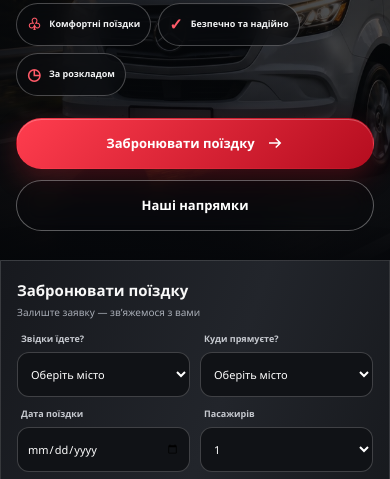
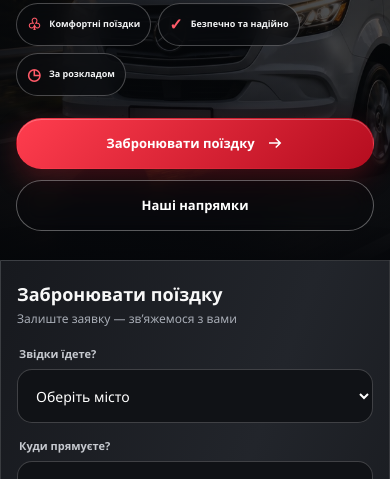
Before and after one commit to Mikhd5/YKUS-TRANSFER, a plain HTML site: page index.html in a window 390 px wide. Shown: the part 310-789 px from the top of the page. Drawn offline with Linux system fonts and the light colour scheme.

Commit message:
Fix mobile booking form layout and input sizing

```diff
--- a/index.html
+++ b/index.html
@@ -102,7 +102,7 @@
 
     /* Booking */
     .booking-band{position:relative;z-index:3;margin-top:-1px;padding:23px 0 26px;background:linear-gradient(110deg,#17191e,#22252b 52%,#15171b);border:1px solid rgba(255,255,255,.13);border-radius:0 0 28px 28px;box-shadow:0 20px 50px rgba(0,0,0,.35)}
-    .booking-grid{display:grid;grid-template-columns:1.05fr 1fr 1fr 1fr .7fr 1fr auto;gap:12px;align-items:end}
+    .booking-grid{display:grid;grid-template-columns:1.05fr 1fr 1fr 1fr .7fr 1fr auto;gap:12px;align-items:end}.booking-grid>*{min-width:0}.field{min-width:0}.field input[type="date"]{color-scheme:dark;max-width:100%}
     .booking-intro strong{display:block;font-size:16px}.booking-intro small{display:block;color:var(--muted);font-size:10px;margin-top:3px}
     .field label{display:block;margin:0 0 6px 4px;color:#c6c9cf;font-size:10px;font-weight:850}
     .field select,.field input{display:block;width:100%;min-width:0;height:47px;padding:0 12px;border:1px solid rgba(255,255,255,.2);border-radius:14px;background:#101216;color:#fff;font-size:12px;outline:none}
@@ -213,7 +213,7 @@
       .hero{padding:calc(var(--header-h) + 48px) 0 30px}.hero:before{background-image:linear-gradient(90deg,rgba(5,7,10,.9),rgba(5,7,10,.68)),linear-gradient(0deg,#090a0d 0%,transparent 35%),url("hero-carpathians.webp");background-position:64% center}
       .eyebrow{font-size:9px;letter-spacing:.17em}.hero h1{font-size:clamp(40px,11.2vw,62px);margin:18px 0 15px;line-height:.98}.hero-lead{font-size:16px;margin-bottom:19px}.hero-break{display:none}.hero-tags{gap:7px;margin-bottom:22px}.hero-tag{font-size:9px;padding:8px 10px}.hero-buttons{display:grid;grid-template-columns:1fr}.hero-buttons .btn{width:100%}
       .hero-feature-row{gap:7px;margin-top:22px}.hero-feature{padding:11px 10px;gap:8px;border-radius:15px}.hero-feature-icon{width:31px;height:31px;flex-basis:31px;border-radius:10px;font-size:15px}.hero-feature b{font-size:9px}.hero-feature small{font-size:8px}
-      .booking-band{padding:18px 0 20px;border-radius:0 0 22px 22px}.booking-grid{grid-template-columns:1fr 1fr;gap:10px}.booking-intro{grid-column:1/-1;margin-bottom:2px}.booking-intro strong{font-size:15px}.field label{font-size:9px}.field select,.field input{height:45px;font-size:11px;padding:0 9px;border-radius:12px}.booking-grid .btn{grid-column:1/-1;width:100%;height:47px}
+      .booking-band{padding:22px 0 24px;border-radius:0 0 22px 22px}.booking-grid{grid-template-columns:minmax(0,1fr);gap:14px}.booking-grid>*{min-width:0;width:100%}.booking-intro{grid-column:1;margin-bottom:3px}.booking-intro strong{font-size:18px;line-height:1.25}.booking-intro small{font-size:12px;line-height:1.5;margin-top:5px}.field{min-width:0;width:100%}.field label{font-size:11px;margin:0 0 7px 2px}.field select,.field input{box-sizing:border-box;display:block;width:100%;min-width:0;max-width:100%;height:54px;font-size:14px;padding:0 14px;border-radius:15px}.field input[type="date"]{color-scheme:dark;appearance:auto;-webkit-appearance:auto}.field input[type="date"]::-webkit-calendar-picker-indicator{opacity:.9;filter:invert(1);cursor:pointer}.booking-grid .btn{grid-column:1;width:100%;height:56px;min-height:56px;margin-top:2px;font-size:14px;border-radius:16px}
       .route-heading,.schedule-head{display:block}.route-heading .section-lead{margin-top:12px;font-size:13px}.route-board{padding:17px;border-radius:24px;gap:18px}.route-summary{grid-template-columns:1fr 1fr;gap:8px}.route-summary-head{grid-column:1/-1;padding:3px 0 6px}.route-summary-head h3{font-size:27px}.route-summary-head p{font-size:11px}.country-card{grid-template-columns:42px 1fr;gap:8px;padding:10px;border-radius:15px;min-width:0}.flag-orb{width:39px;height:39px}.country-card h4{font-size:10px}.country-card p{font-size:8px;line-height:1.35}.country-card .country-code{display:none}.route-mini-note{font-size:9px;padding:12px}.route-itinerary{padding-top:17px}.itinerary-heading{margin-bottom:12px}.itinerary-heading strong{font-size:13px}.itinerary-heading span{font-size:8px}.route-group{padding-left:19px;padding-bottom:14px;margin-bottom:13px}.route-group-head .flag-small{width:24px;height:24px}.route-group-head b{font-size:11px}.route-stops{gap:6px}.route-stops span{font-size:9px;padding:6px 8px 6px 15px}.route-stops span:before{left:6px;width:4px;height:4px}
       .schedule-grid,.service-grid{grid-template-columns:1fr}.schedule-card{padding:21px}.schedule-card h3{font-size:15px}.schedule-status{padding:14px}.schedule-card .btn{width:100%;font-size:11px}
       .service-grid{gap:11px;margin-top:23px}.service-card{min-height:0;padding:21px;border-radius:21px}.service-icon{margin-bottom:17px;width:46px;height:46px}.service-card h3{font-size:15px}.service-card p{font-size:11px;margin-bottom:13px}
```
